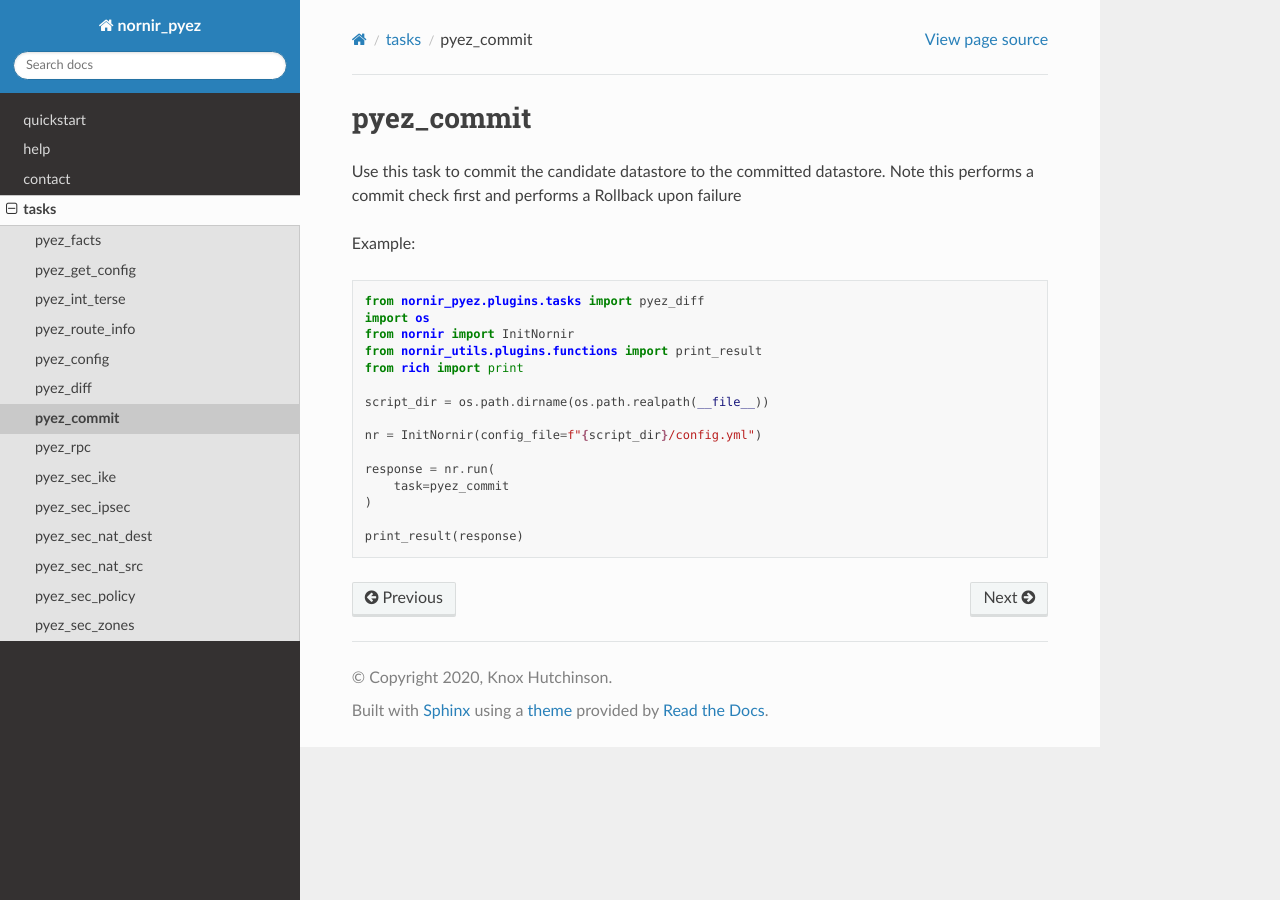
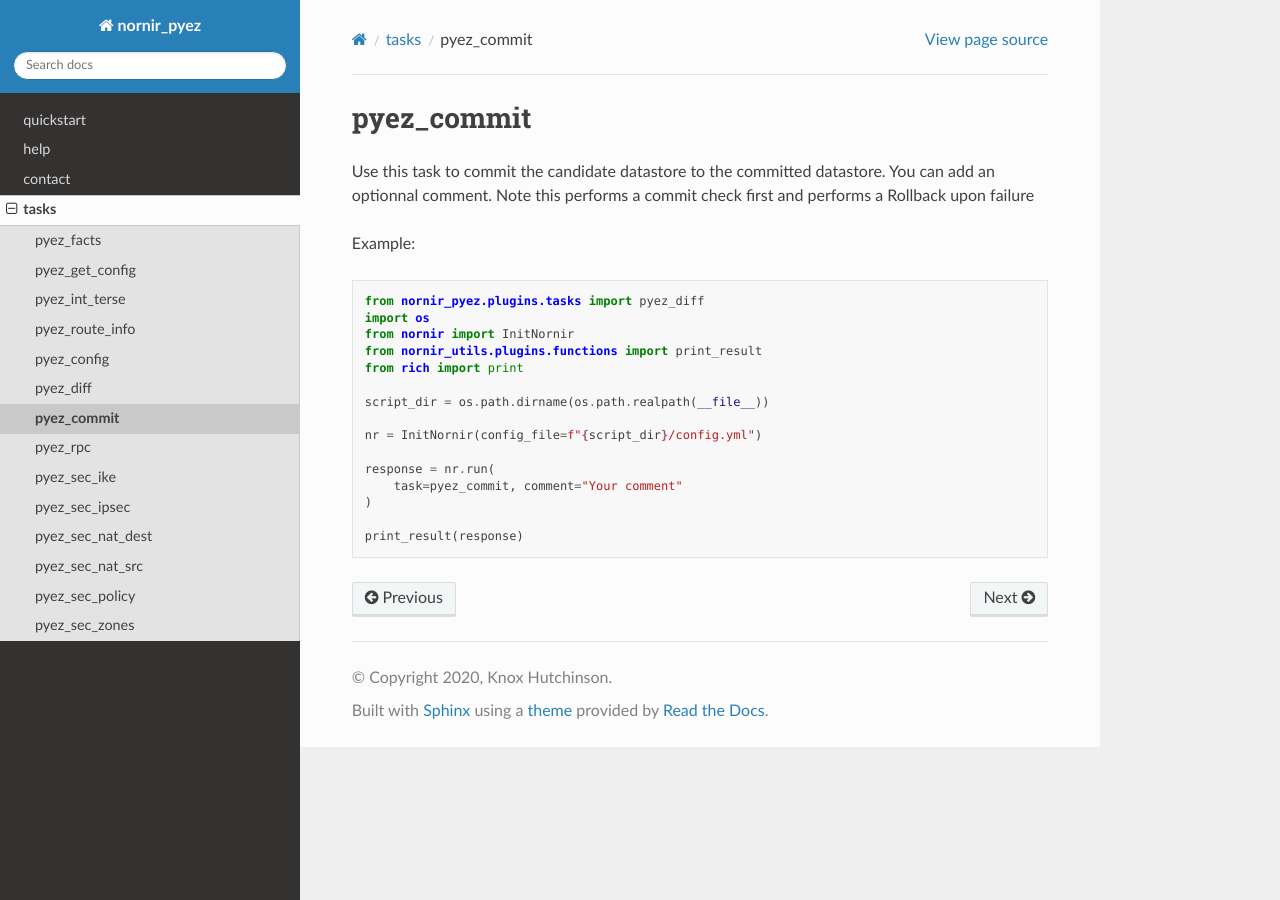
Before and after one commit to DataKnox/nornir_pyez, a Sphinx documentation site: the page built from docs/pyez_commit.rst, in a window 1280 px wide. Built offline with Sphinx 7.4.7 and the Read the Docs theme 2.0.0, drawn with Linux system fonts in a browser that asks for light colours.

Commit message:
Adding optionnal comment for the task pyez_commit

```diff
--- a/docs/pyez_commit.rst
+++ b/docs/pyez_commit.rst
@@ -1,7 +1,7 @@
 pyez_commit
 ===========
 
-Use this task to commit the candidate datastore to the committed datastore. Note this performs a commit check first and performs a Rollback upon failure
+Use this task to commit the candidate datastore to the committed datastore. You can add an optionnal comment. Note this performs a commit check first and performs a Rollback upon failure
 
 Example::
 
@@ -16,7 +16,7 @@ Example::
     nr = InitNornir(config_file=f"{script_dir}/config.yml")
 
     response = nr.run(
-        task=pyez_commit
+        task=pyez_commit, comment="Your comment"
     )
 
     print_result(response)
```
Also changed, not shown: 1 other file.
